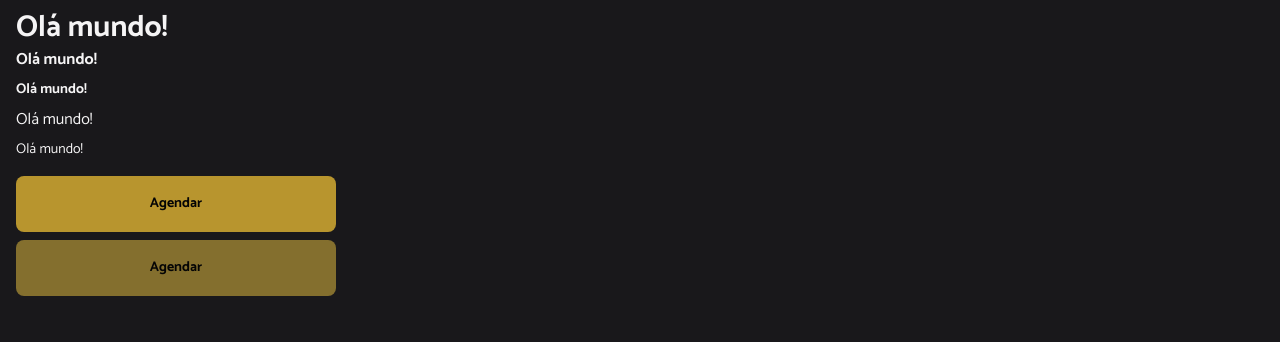
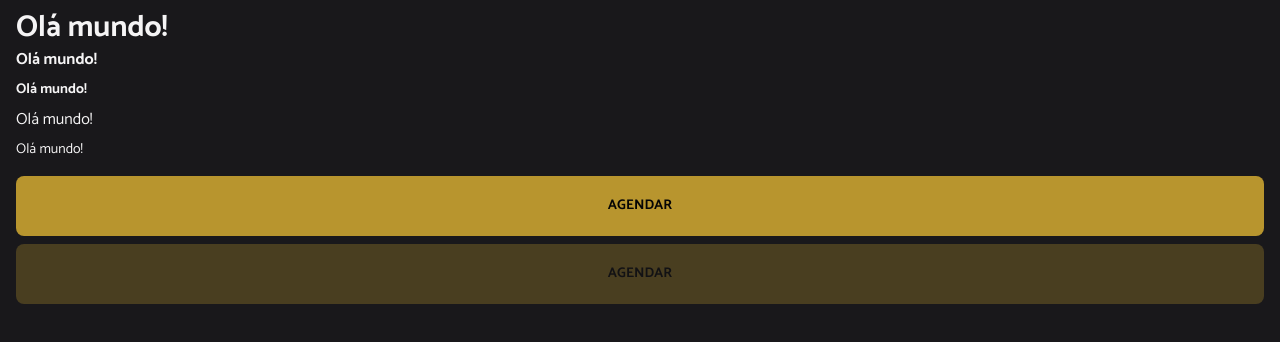
Before and after one commit to GabrielCardosoLIma/hair-day, a React (Vite) app: page / in a window 1280 px wide. Shown: the top 342 px of the page. Built offline with nearby package versions, Linux system fonts and the light colour scheme.

Commit message:
fix: ajusta estilização do componente Button

```diff
--- a/src/components/button.tsx
+++ b/src/components/button.tsx
@@ -3,22 +3,18 @@ import type React from "react";
 import { Text } from "./text";
 
 export const buttonVariants = cva(
-  "flex items-center justify-center cursor-pointer rounded-lg",
+  `
+    flex items-center justify-center cursor-pointer w-full select-none
+    transition-colors py-4.5 px-6 bg-yellow border-2 border-transparent
+    rounded-lg hover:border-yellow-light
+  `,
   {
     variants: {
-      variant: {
-        default: "bg-yellow hover:border-2 hover:border-yellow-light",
-      },
-      size: {
-        md: "h-14 py-4.5 px-5",
-      },
       disabled: {
-        true: "bg-yellow-dark pointer-events-none",
+        true: "opacity-30 pointer-events-none",
       },
     },
     defaultVariants: {
-      variant: "default",
-      size: "md",
       disabled: false,
     },
   }
@@ -29,19 +25,14 @@ interface ButtonProps
     VariantProps<typeof buttonVariants> {}
 
 export function Button({
-  variant,
-  size,
   disabled,
   className,
   children,
   ...props
 }: ButtonProps) {
   return (
-    <button
-      className={buttonVariants({ variant, size, disabled, className })}
-      {...props}
-    >
-      <Text variant="titleSm" className="text-gray-900">
+    <button className={buttonVariants({ disabled, className })} {...props}>
+      <Text variant="titleSm" className="text-gray-900 uppercase">
         {children}
       </Text>
     </button>
```
